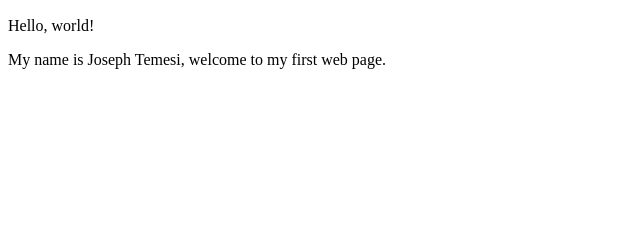
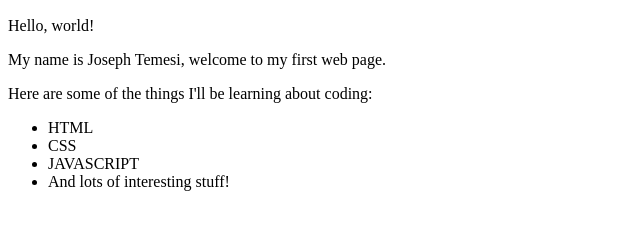
Before and after one commit to joetemesi/my-first-webpage, a plain HTML site: page my-first-webpage.html in a window 1280 px wide. Shown: the part 110-340 px from the top of the page, without its empty margins (0-640 px from the left). Drawn offline with Linux system fonts and the light colour scheme.

Commit message:
Added list elements

```diff
--- a/my-first-webpage.html
+++ b/my-first-webpage.html
@@ -6,7 +6,17 @@
     <body>
         <h1>My first webpage</h1>
         <h2>Written with a little guidance from Moringa School</h2>
+
         <p>Hello, world!</p>
         <p>My name is Joseph Temesi, welcome to my first web page.</p>
+        <p>Here are some of the things I'll be learning about coding:</p>
+
+        <ul>
+            <li> HTML </li>
+            <li> CSS</li>
+            <li> JAVASCRIPT</li>
+            <li> And lots of interesting stuff!</li>
+        </ul>
+
     </body>
 </html>
```
